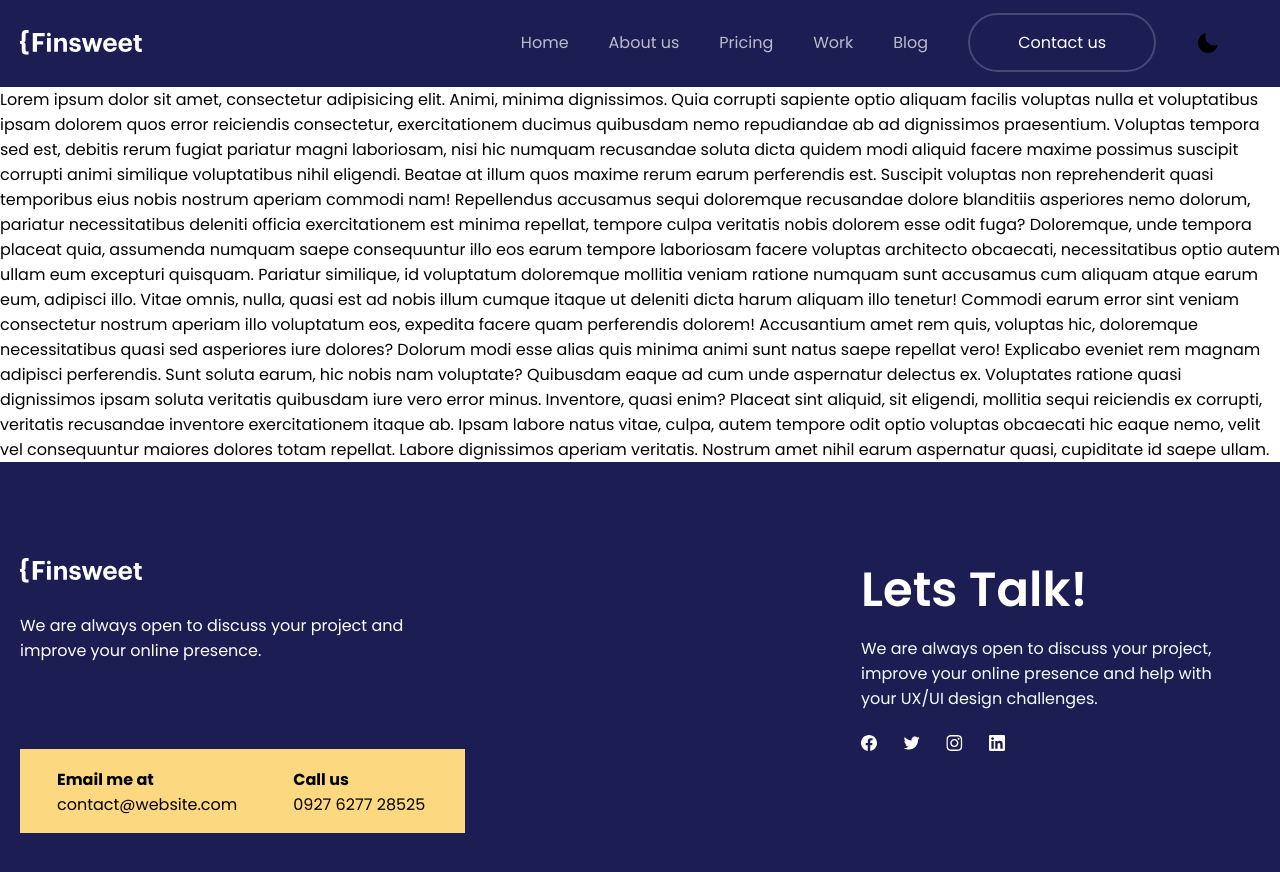
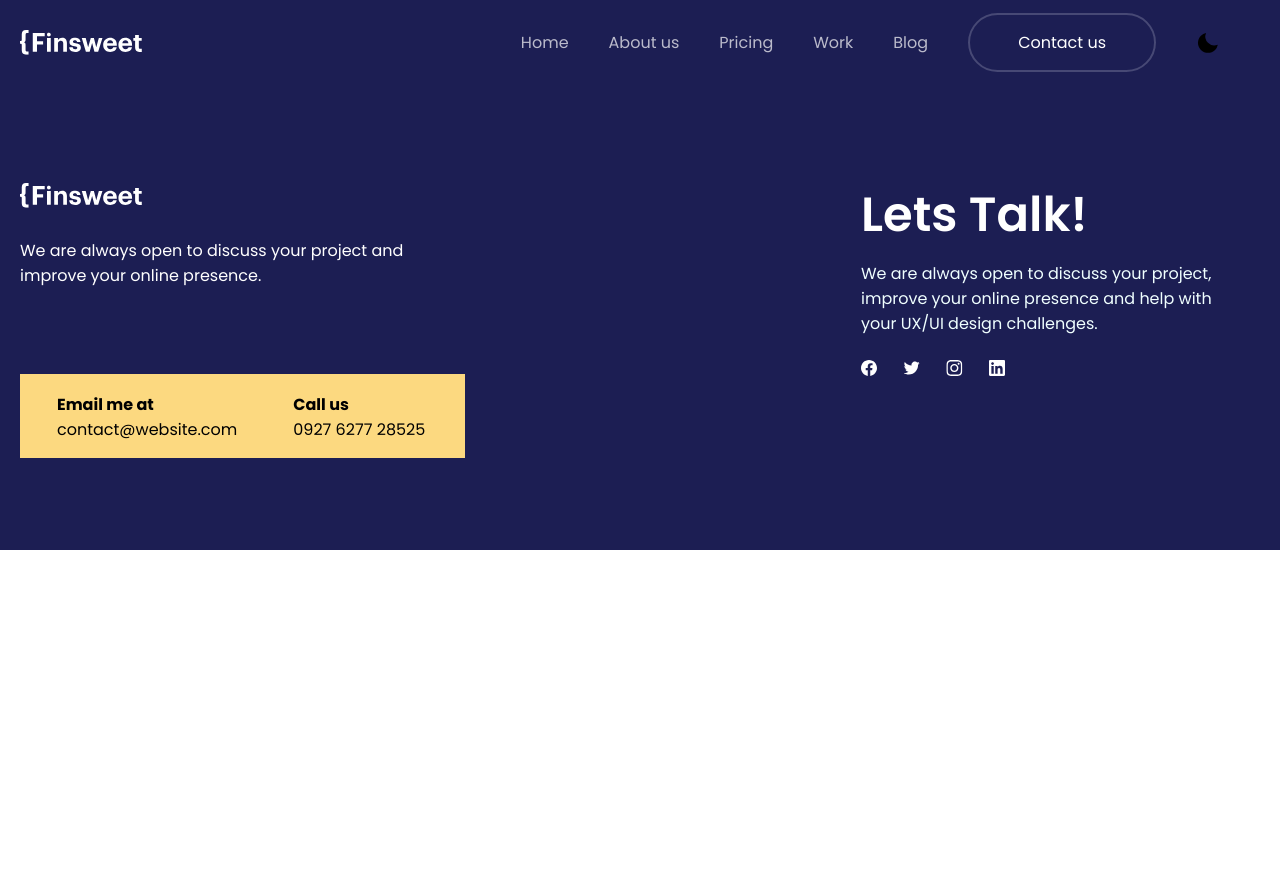
Before and after one commit to diyorb3k/jamororoviy-proyikit, a plain HTML site: page lesson/index.html in a window 1280 px wide. After the commit the page ends 800 px from the top, so only its background shows below. Drawn offline with Linux system fonts and the light colour scheme.

Commit message:
uchirildi keraksiz material

```diff
--- a/lesson/index.html
+++ b/lesson/index.html
@@ -84,41 +84,7 @@
         </nav>
       </div>
     </header>
-    <main>
-      Lorem ipsum dolor sit amet, consectetur adipisicing elit. Animi, minima
-      dignissimos. Quia corrupti sapiente optio aliquam facilis voluptas nulla
-      et voluptatibus ipsam dolorem quos error reiciendis consectetur,
-      exercitationem ducimus quibusdam nemo repudiandae ab ad dignissimos
-      praesentium. Voluptas tempora sed est, debitis rerum fugiat pariatur magni
-      laboriosam, nisi hic numquam recusandae soluta dicta quidem modi aliquid
-      facere maxime possimus suscipit corrupti animi similique voluptatibus
-      nihil eligendi. Beatae at illum quos maxime rerum earum perferendis est.
-      Suscipit voluptas non reprehenderit quasi temporibus eius nobis nostrum
-      aperiam commodi nam! Repellendus accusamus sequi doloremque recusandae
-      dolore blanditiis asperiores nemo dolorum, pariatur necessitatibus
-      deleniti officia exercitationem est minima repellat, tempore culpa
-      veritatis nobis dolorem esse odit fuga? Doloremque, unde tempora placeat
-      quia, assumenda numquam saepe consequuntur illo eos earum tempore
-      laboriosam facere voluptas architecto obcaecati, necessitatibus optio
-      autem ullam eum excepturi quisquam. Pariatur similique, id voluptatum
-      doloremque mollitia veniam ratione numquam sunt accusamus cum aliquam
-      atque earum eum, adipisci illo. Vitae omnis, nulla, quasi est ad nobis
-      illum cumque itaque ut deleniti dicta harum aliquam illo tenetur! Commodi
-      earum error sint veniam consectetur nostrum aperiam illo voluptatum eos,
-      expedita facere quam perferendis dolorem! Accusantium amet rem quis,
-      voluptas hic, doloremque necessitatibus quasi sed asperiores iure dolores?
-      Dolorum modi esse alias quis minima animi sunt natus saepe repellat vero!
-      Explicabo eveniet rem magnam adipisci perferendis. Sunt soluta earum, hic
-      nobis nam voluptate? Quibusdam eaque ad cum unde aspernatur delectus ex.
-      Voluptates ratione quasi dignissimos ipsam soluta veritatis quibusdam iure
-      vero error minus. Inventore, quasi enim? Placeat sint aliquid, sit
-      eligendi, mollitia sequi reiciendis ex corrupti, veritatis recusandae
-      inventore exercitationem itaque ab. Ipsam labore natus vitae, culpa, autem
-      tempore odit optio voluptas obcaecati hic eaque nemo, velit vel
-      consequuntur maiores dolores totam repellat. Labore dignissimos aperiam
-      veritatis. Nostrum amet nihil earum aspernatur quasi, cupiditate id saepe
-      ullam.
-    </main>
+    <main></main>
     <footer class="foter">
       <div class="container">
         <div class="foter_buton">
```
